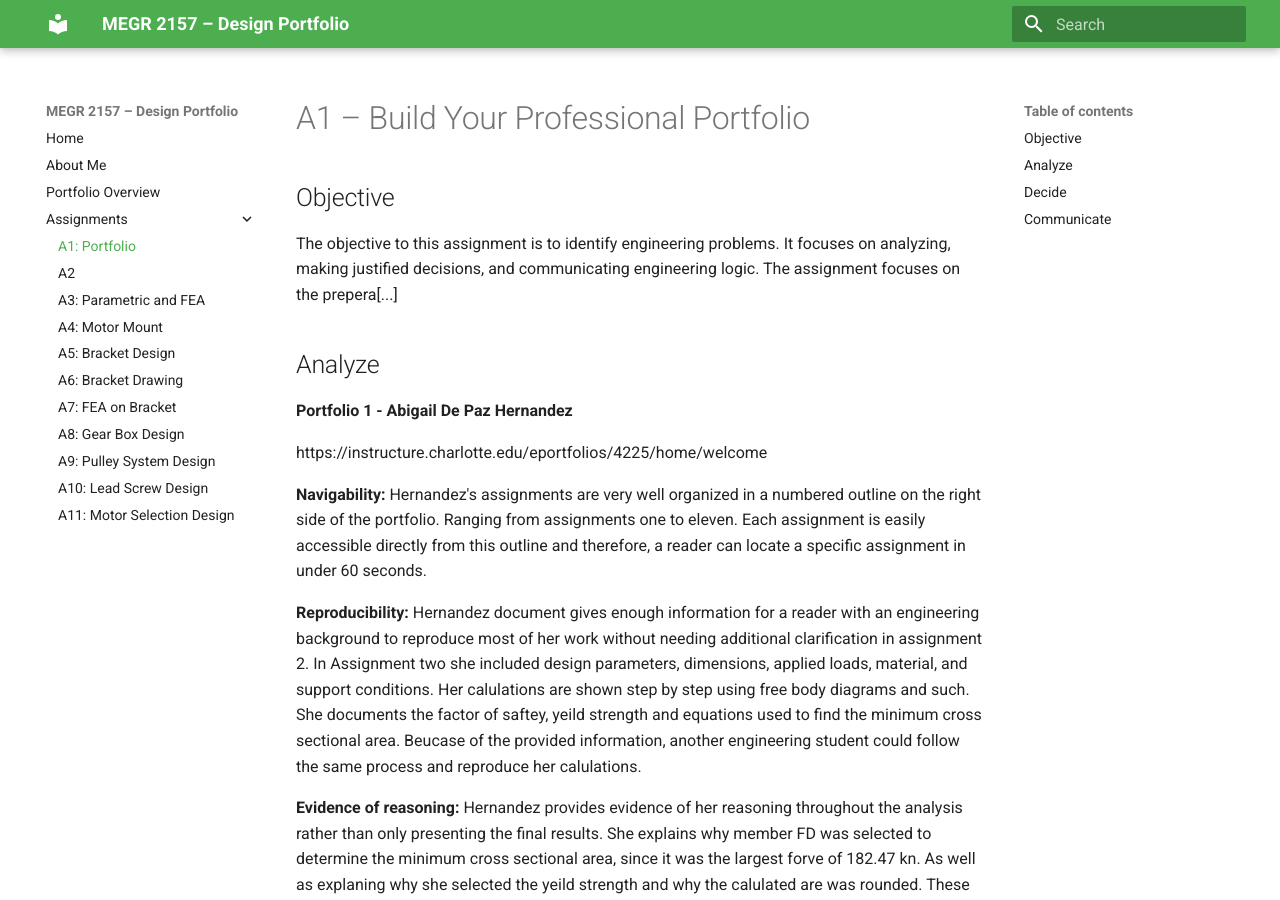
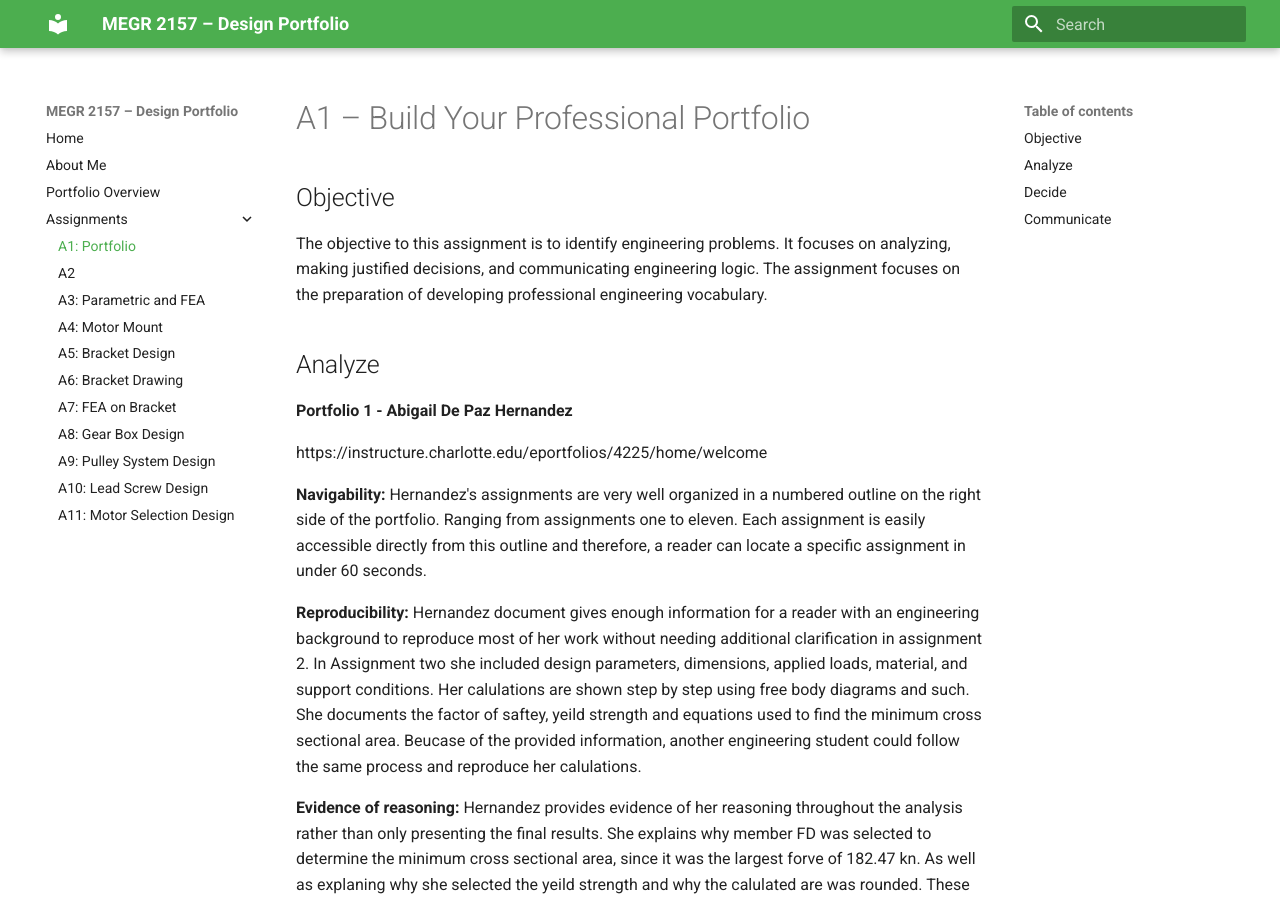
Before and after one commit to IzabellaMontero/megr2157-portfolio, an MkDocs documentation site: the page built from docs/assignments/A01/index.md, in a window 1280 px wide and 900 px high. Built offline with MkDocs 1.6.1 and Material for MkDocs 9.7.7, drawn with Linux system fonts in a browser that asks for light colours.

Commit message:
Update index.md

```diff
--- a/docs/assignments/A01/index.md
+++ b/docs/assignments/A01/index.md
@@ -1,7 +1,7 @@
 # A1 – Build Your Professional Portfolio
 
 ## Objective
-The objective to this assignment is to identify engineering problems. It focuses on analyzing, making justified decisions, and communicating engineering logic. The assignment focuses on the prepera[...]
+The objective to this assignment is to identify engineering problems. It focuses on analyzing, making justified decisions, and communicating engineering logic. The assignment focuses on the preparation of developing professional engineering vocabulary.
 
 ## Analyze
 **Portfolio 1 - Abigail De Paz Hernandez**
```
